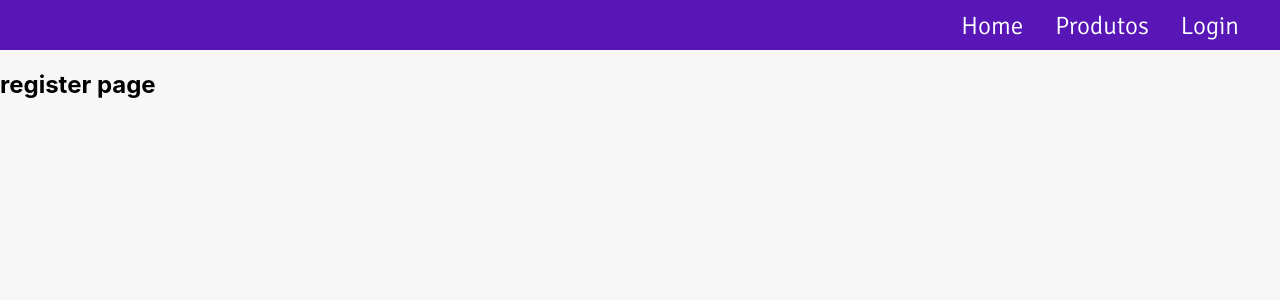
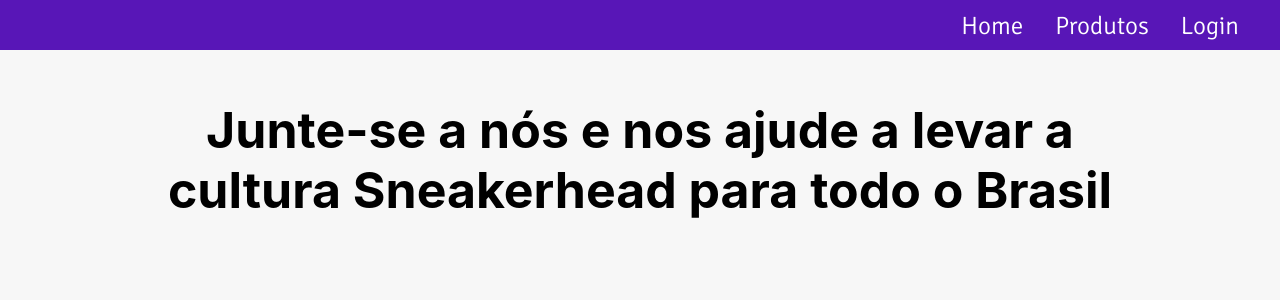
Before and after one commit to MuriEdu/E-commerce, a React (Create React App) app: page /cadastro in a window 1280 px wide. Shown: the top 300 px of the page. Built offline with nearby package versions, Linux system fonts and the light colour scheme.

Commit message:
Start style of Register page

```diff
--- a/src/pages/RegisterPage/index.js
+++ b/src/pages/RegisterPage/index.js
@@ -1,12 +1,17 @@
 import React from 'react'
 import Menu from '../../components/Menu';
+import './styles.css'
 
 function ProductsPage () {
 
     return (
         <div>
-            <Menu page={'cadastro'}/>
-            <h2> register page </h2>
+            <div>
+                <Menu page={'cadastro'}/>
+            </div>
+            <div className="view">
+                <h3 className="slogan" >Junte-se a nós e nos ajude a levar a cultura <b>Sneakerhead</b> para todo o <b>Brasil</b></h3>
+            </div>
         </div>
     )
 
--- a/src/pages/RegisterPage/styles.css
+++ b/src/pages/RegisterPage/styles.css
@@ -0,0 +1,11 @@
+.view {
+  display: flex;
+  flex-direction: column;
+  align-items: center;
+}
+
+.slogan {
+  text-align: center;
+  font-size: 50px;
+  width: 75%;
+}
```
